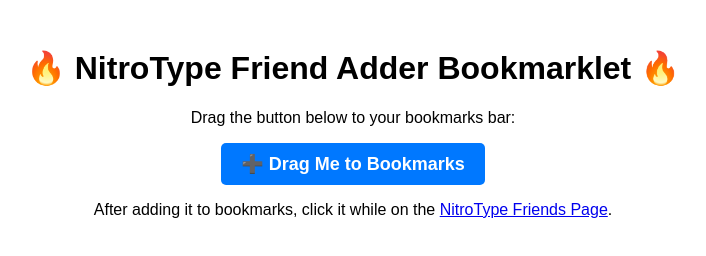
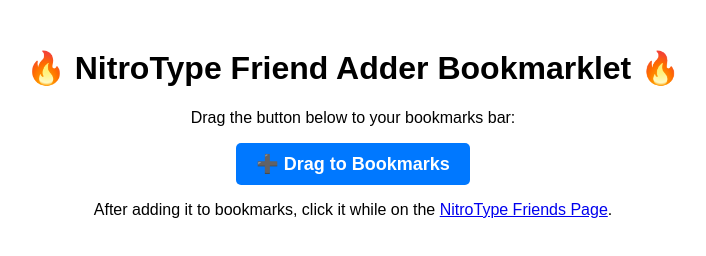
Before and after one commit to isaacweber613/NitroType-Friend-Adder, a plain HTML site: page index.html in a window 1280 px wide. Shown: the whole page, without its empty margins (287-993 px from the left). Drawn offline with Linux system fonts and the light colour scheme.

Commit message:
Update index.html
changed name to "NT Add"

```diff
--- a/index.html
+++ b/index.html
@@ -23,9 +23,9 @@
     <h1>🔥 NitroType Friend Adder Bookmarklet 🔥</h1>
     <p>Drag the button below to your bookmarks bar:</p>
 
-    <!-- Draggable Bookmarklet -->
-    <a class="bookmarklet" href="javascript:void(function(){let b=Array.from(document.querySelectorAll('.btn.btn--positive.btn--thinner')).filter(b=>b.innerText.includes('Add Friend')&&!b.classList.contains('is-success')),d=()=>Math.random()*(900-300)+300,i=0;function c(){i<b.length?(b[i].click(),console.log(`✅ Clicked 'Add Friend' button ${i+1} of ${b.length}`),i++,setTimeout(c,d())):alert('🎉 All friends added!')}b.length>0?c():alert('No Add Friend buttons found!')})();">
-        ➕ Drag Me to Bookmarks
+    <!-- Draggable Bookmarklet with Short Name -->
+    <a class="bookmarklet" href="javascript:(function(){document.title='NT Add';let b=Array.from(document.querySelectorAll('.btn.btn--positive.btn--thinner')).filter(b=>b.innerText.includes('Add Friend')&&!b.classList.contains('is-success')),d=()=>Math.random()*(900-300)+300,i=0;function c(){i<b.length?(b[i].click(),console.log(`✅ Clicked 'Add Friend' button ${i+1} of ${b.length}`),i++,setTimeout(c,d())):alert('🎉 All friends added!')}b.length>0?c():alert('No Add Friend buttons found!')})();">
+        ➕ Drag to Bookmarks
     </a>
 
     <p>After adding it to bookmarks, click it while on the <a href="https://www.nitrotype.com/friends" target="_blank">NitroType Friends Page</a>.</p>
```
